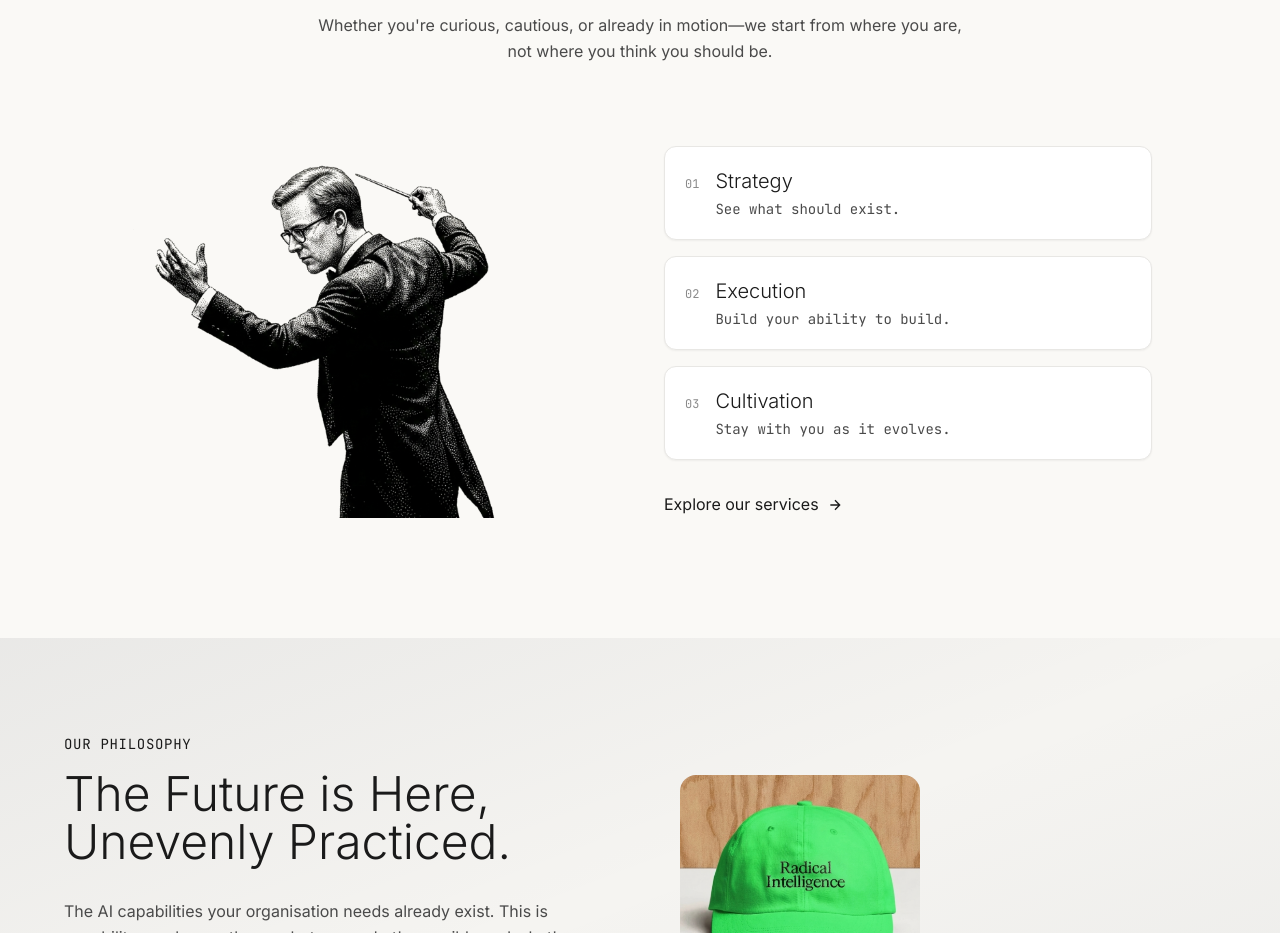
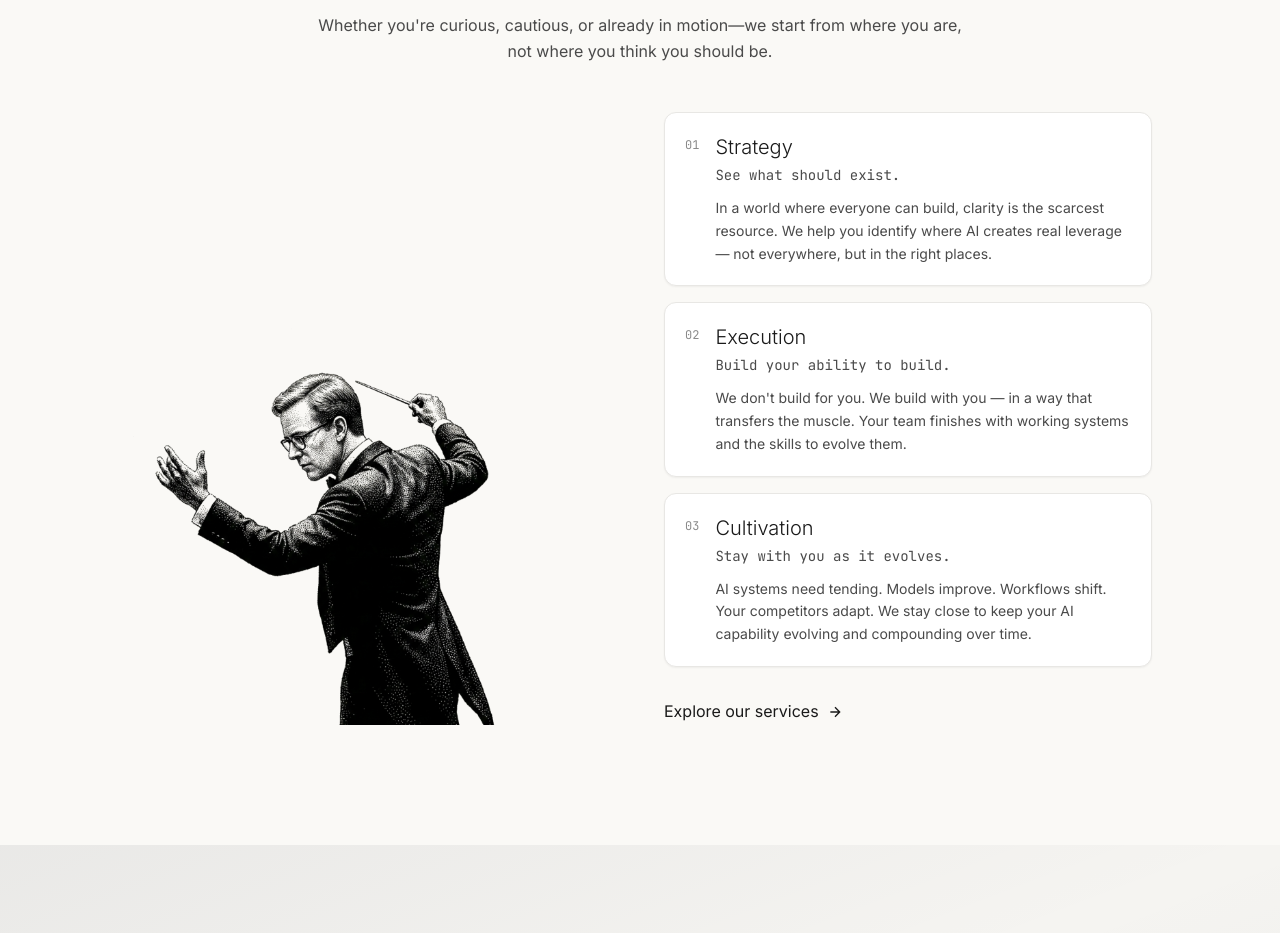
Before and after one commit to m37daveking/ri-web, a Next.js app: page / in a window 1280 px wide. Shown: the part 1644-2577 px from the top of the page. Built offline with nearby package versions, Linux system fonts and the light colour scheme.

Commit message:
Add descriptions to ServicesPromo boxes

```diff
--- a/src/components/ServicesPromo.tsx
+++ b/src/components/ServicesPromo.tsx
@@ -9,16 +9,19 @@ const services = [
     number: "01",
     title: "Strategy",
     tagline: "See what should exist.",
+    description: "In a world where everyone can build, clarity is the scarcest resource. We help you identify where AI creates real leverage — not everywhere, but in the right places.",
   },
   {
     number: "02",
     title: "Execution",
     tagline: "Build your ability to build.",
+    description: "We don't build for you. We build with you — in a way that transfers the muscle. Your team finishes with working systems and the skills to evolve them.",
   },
   {
     number: "03",
     title: "Cultivation",
     tagline: "Stay with you as it evolves.",
+    description: "AI systems need tending. Models improve. Workflows shift. Your competitors adapt. We stay close to keep your AI capability evolving and compounding over time.",
   },
 ];
 
@@ -74,11 +77,12 @@ export default function ServicesPromo() {
                   transition={{ duration: 0.5, delay: 0.2 + index * 0.1 }}
                   className="bg-white rounded-xl shadow-sm p-5 border border-[var(--border)]"
                 >
-                  <div className="flex items-baseline gap-4">
-                    <p className="font-mono text-xs text-[var(--foreground-subtle)]">{service.number}</p>
+                  <div className="flex items-start gap-4">
+                    <p className="font-mono text-xs text-[var(--foreground-subtle)] mt-1">{service.number}</p>
                     <div>
                       <h3 className="text-xl font-light mb-1 text-[var(--foreground)]">{service.title}</h3>
-                      <p className="font-mono text-sm text-[var(--foreground-muted)]">{service.tagline}</p>
+                      <p className="font-mono text-sm text-[var(--foreground-muted)] mb-3">{service.tagline}</p>
+                      <p className="text-sm text-[var(--foreground-muted)] leading-relaxed">{service.description}</p>
                     </div>
                   </div>
                 </motion.div>
```
